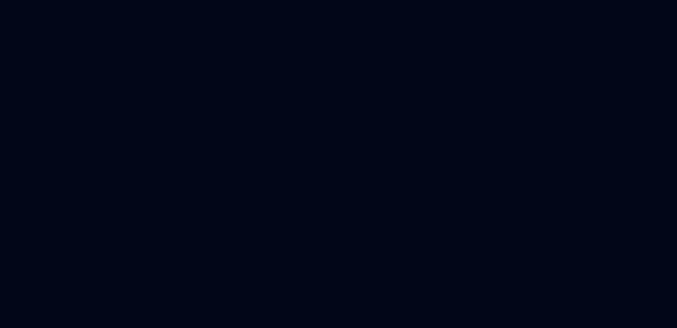
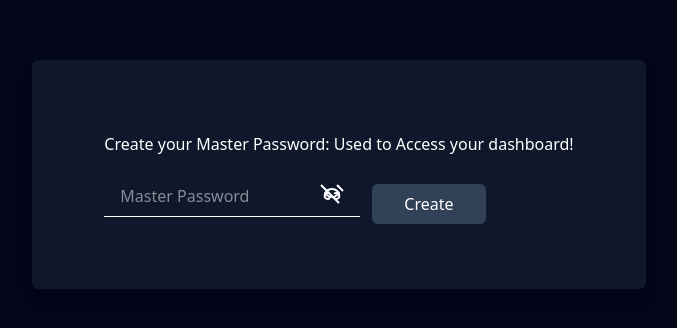
Before and after one commit to ShashankSreep/PasswordManager, a React (Vite) app: page /createMaster in a window 1280 px wide. Before the commit this address had no page. Shown: the part 226-554 px from the top of the page, without its empty margins (301-978 px from the left). Built offline with nearby package versions, Linux system fonts and the light colour scheme.

Commit message:
Working on bcrypt for Master Pass

```diff
--- a/src/App.jsx
+++ b/src/App.jsx
@@ -9,7 +9,7 @@ import { AuthContext } from './Hooks/UseContext';
 import { usePersistStorage } from './Hooks/usePersistStorage';
 import Modal from './components/Modal';
 import MasterPassword from './components/MasterPassword';
-
+import CreateMaster from './components/CreateMaster';
 function App() {
   const [signedIn, setSignedIn] = usePersistStorage("loggedin", false);
   const [modalOpen, setModalOpen] = useState(false);
@@ -22,6 +22,7 @@ function App() {
         <Route path="/signup" element={!signedIn ? <SignUp /> : <Navigate to="/dashboard" />}/>
         <Route path="/dashboard" element={ <Dashboard />}/>
         <Route path="/masterpass" element= {<MasterPassword />} />
+        <Route path="/createMaster" element = {<CreateMaster />} />
       </Routes>
     </BrowserRouter>
     {modalOpen && <Modal setModalOpen={setModalOpen} />}
--- /dev/null
+++ b/src/SecurePass/password.js
@@ -0,0 +1,20 @@
+import bcrypt from 'bcryptjs';
+const saltRounds = 10;
+export const hashPassword = async (password) => {
+    try {
+        const salt = await bcrypt.genSalt(saltRounds);
+        const hashedPass = await bcrypt.hash(password, salt);
+        return hashedPass;
+    } catch (error) {
+        console.error("Error hashing password: ", error);
+    }
+}
+
+export const comparePassword = async (password, hashedPass) => {
+    try {
+        const match = await bcrypt.compare(password, hashedPass);
+        return match;
+    } catch (error) {
+        console.error("Error comparing password: ", error);
+    }
+}
--- /dev/null
+++ b/src/components/CreateMaster.jsx
@@ -0,0 +1,72 @@
+import React, { useState } from "react";
+import { addNewMasterPassword } from "../config/firebase_api";
+import { hashPassword, comparePassword } from "../SecurePass/password";
+import { useNavigate } from "react-router-dom";
+function createMaster() {
+    const navigate = useNavigate();
+    const [masterPassword, setMasterPassword] = useState("");
+    const [showPass, setShowPass] = useState(false);
+
+    const handleMasterPass = (e) => {
+        setMasterPassword(e.target.value);
+    }
+
+    const togglePass = () => {
+        setShowPass(prevState => !prevState)
+    }
+
+    const createMaster = async () => {
+        const hashedPass = await hashPassword(masterPassword);
+        console.log(masterPassword);
+        addNewMasterPassword(hashedPass);
+        setMasterPassword("");
+        navigate("/masterpass");
+
+        console.log("Creating Master Password");
+    }
+
+    // const passwordStrength = () => {
+    //     if (masterPassword.length < 12 ||
+    //         !masterPassword.match(/[a-z]/) ||
+    //         !masterPassword.match(/[A-Z]/) ||
+    //         !masterPassword.match(/[0-9]/) ||
+    //         !masterPassword.match(/[^a-zA-Z\d]/)) {
+    //             return
+    //         }
+    // }
+
+    return (
+        <div className="bg-slate-950 flex flex-col items-center justify-center h-screen p-4">
+            <div className="bg-slate-900 p-18 rounded-md shadow-lg flex flex-col">
+                <h1 className="text-white">Create your Master Password: Used to Access your dashboard!</h1>
+
+                <div className="relative w-64 mt-5">
+                <input
+                    type={showPass ? "text" : "password"}
+                    onChange={handleMasterPass}
+                    placeholder="Master Password"
+                    className="w-full px-4 py-2 border-b border-white-300 text-white focus:outline-none"
+                />
+                <button
+                    type="button"
+                    onClick={togglePass}
+                    className="absolute right-4 top-1/2 transform -translate-y-1/2 text-white cursor-pointer"
+                >
+                    {showPass ? (
+                  <svg xmlns="http://www.w3.org/2000/svg" width="24" height="24" fill="none" stroke="currentColor" viewBox="0 0 24 24" strokeWidth="2" className="feather feather-eye">
+                    <path d="M1 12s3-9 11-9 11 9 11 9-3 9-11 9-11-9-11-9zM12 15a3 3 0 1 0 0-6 3 3 0 0 0 0 6z"></path>
+                  </svg>
+                ) : (
+                  <svg xmlns="http://www.w3.org/2000/svg" width="24" height="24" fill="none" stroke="currentColor" viewBox="0 0 24 24" strokeWidth="2" className="feather feather-eye-off">
+                    <path d="M17 1l6 6M1 1l18 18M14.2 14a3 3 0 1 0 0-4.2m-4.4 0a3 3 0 1 0 0 4.2M12 5c-4 0-7 4-7 4s3 4 7 4 7-4 7-4-3-4-7-4z"></path>
+                  </svg>
+                )}
+            </button>
+                <button className="absolute px-8 py-2 bg-slate-700 hover:bg-slate-600 rounded-md text-white cursor-pointer ml-3 mt-2" onClick={createMaster}>Create</button>
+                </div>
+            </div>
+        </div>
+    );
+}
+
+export default createMaster;
--- a/src/components/Login.jsx
+++ b/src/components/Login.jsx
@@ -56,7 +56,7 @@ function Login() {
             setUserName("");
             setPassword("");
             setItem("loggedin", true); // Set the signedIn state in localStorage
-            navigate("/dashboard"); // TODO: Update to navigate to the MasterPassword
+            navigate("/masterpass"); // TODO: Update to navigate to the MasterPassword
         } catch (error) {
             console.error("Error signing in: ", error);
         }
@@ -67,7 +67,7 @@ function Login() {
             const popup = await signInWithPopup(auth, provider);
             console.log("User signed in successfully!");
             setItem("loggedin", true); // Set the signedIn state in localStorage
-            navigate("/dashboard"); // TODO: Update to naviate to the MasterPassword
+            navigate("/masterpass"); // TODO: Update to naviate to the MasterPassword
         } catch (error) {
             console.error("Error signing in: ", error);
         }
--- a/src/components/MasterPassword.jsx
+++ b/src/components/MasterPassword.jsx
@@ -10,8 +10,11 @@
 import {useState} from 'react';
 import { Navigate } from 'react-router-dom';
 import { useNavigate } from 'react-router-dom';
+import { hashPassword, comparePassword } from '../SecurePass/password';
+import { compare } from 'bcryptjs';
 function MasterPassword () {
     const [showPass, setShowPass] = useState(false);
+    const [masterPassword, setMasterPassword] = useState("");
     const navigate = useNavigate();
     const togglePass = () => {
         setShowPass(prevState => !prevState)
@@ -20,8 +23,20 @@ function MasterPassword () {
     const handleEnter = (e) => {
         if (e.key == "Enter") {
             console.log("Enter key pressed");
-            navigate("/dashboard");
+
+            const curr_pass = masterPassword
+            if (comparePassword(curr_pass, masterPassword)) {
+                console.log("Master Password is correct");
+                navigate("/dashboard");
+            } else {
+                console.log("Master Password is incorrect");
+                alert("Master Password is incorrect");
+            }
         }
+    }
+
+    const handlePassChange = (e) => {
+        setMasterPassword(e.target.value);
     }
 
     return (
@@ -33,6 +48,7 @@ function MasterPassword () {
                 <input
                     type={showPass ? "text" : "password"}
                     placeholder="Master Password"
+                    onChange={handlePassChange}
                     onKeyPress={handleEnter}
                     className="w-full px-4 py-2 border-b border-white-300 text-white focus:outline-none"
                 />
@@ -52,7 +68,9 @@ function MasterPassword () {
                 )}
               </button>
                 </div>
+                <h1 className="text-white text-center mt-3">No Master Password?<a href="/createMaster" className="text-blue-500 underline ml-1">Create</a></h1>
             </div>
+
         </div>
     );
 }
--- a/src/config/firebase_api.js
+++ b/src/config/firebase_api.js
@@ -3,9 +3,9 @@ import { getAuth, signInWithPopup, GoogleAuthProvider } from "firebase/auth";
 import { doc, setDoc, getFirestore, addDoc, deleteDoc, updateDoc } from "firebase/firestore";
 import { db } from "./firebase";
 
-const addNewMasterPassword = async (masterPassword) =>  {
+export const addNewMasterPassword = async (masterPassword) =>  {
     try {
-        const ref = await addDoc(doc(db, "MasterPassword"), {
+        const ref = await setDoc(doc(db, "MasterPassword", "MP"), {
             masterPassword: masterPassword
         });
     } catch (error) {
@@ -13,26 +13,30 @@ const addNewMasterPassword = async (masterPassword) =>  {
     }
 }
 
-const retrieveMasterPassword = async () => {
+export const retrieveMasterPassword = async () => {
     try {
-        const querySnapshot = await getDocs(collection(db, "MasterPassword"));
-        console.log("Master Password: ", querySnapshot.docs[0].data().masterPassword);
+        const querySnapshot = await getDocs(collection(db, "MasterPassword", "MP"));
+        console.log("Master Password: ", querySnapshot.data());
     } catch (error) {
         console.error("Error retrieving master password: ", error);
     }
 }
 
-// const deleteMasterPassword = async () => {
-//     try {
-//         const ref = await
-//     }
-// }
+export const deleteMasterPassword = async () => {
+    try {
+        await deleteDoc(doc(db, "MasterPassword", "MP"));
+        console.log("Master Password deleted successfully!");
+    } catch (error) {
+        console.error("Error deleting master password: ", error);
+    }
+}
 
-const updateMasterPassword = async (newMasterPassword) => {
+export const updateMasterPassword = async (newMasterPassword) => {
     try {
-        const ref = await updateDoc(doc(db, "MasterPassword"), {
+        const ref = await updateDoc(doc(db, "MasterPassword", "MP"), {
             masterPassword: newMasterPassword
         })
+        console.log("Master Password updated successfully!");
     } catch (error) {
         console.error("Error updating master password: ", error);
     }
```
